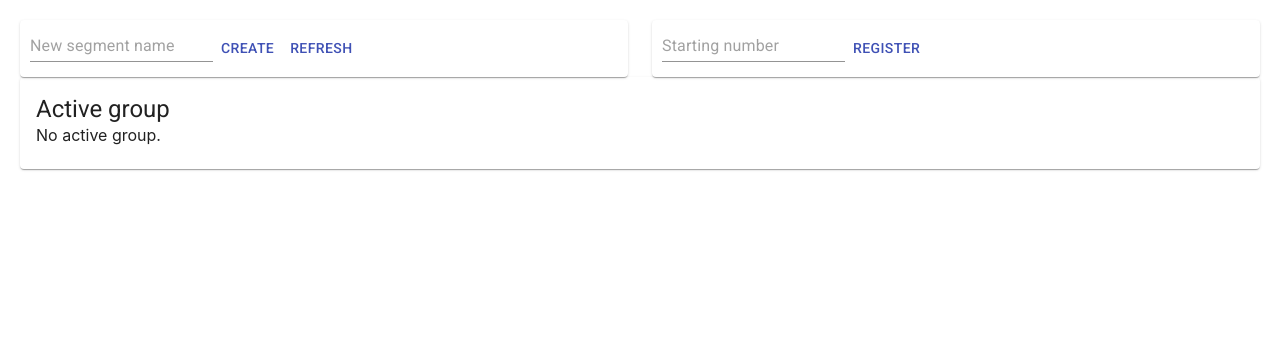
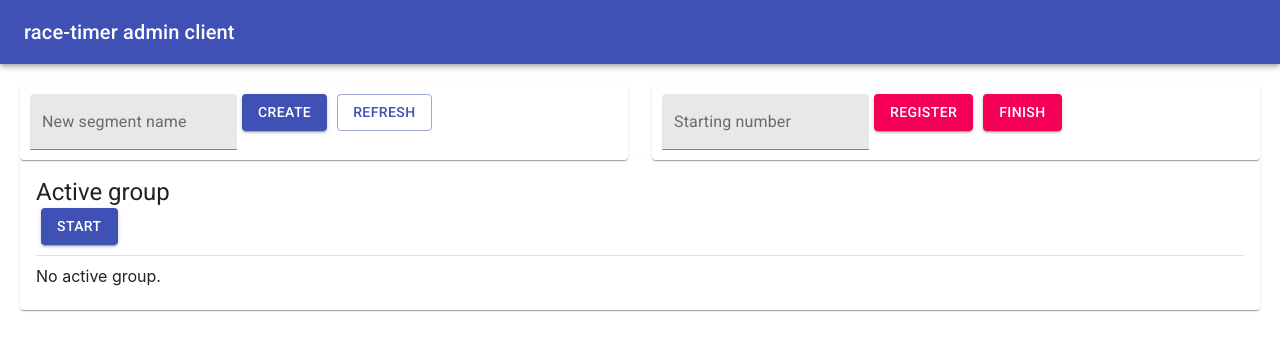
Before and after one commit to dadikovi/race-timer, a React (Create React App) app in the folder client_admin/: page / in a window 1280 px wide. Shown: the top 350 px of the page. Built offline with nearby package versions, Linux system fonts and the light colour scheme; no server answers.

Commit message:
Basic flow works, design is not too bad

```diff
--- a/client_admin/src/ActiveGroup.js
+++ b/client_admin/src/ActiveGroup.js
@@ -1,17 +1,24 @@
-import { Card, Chip, CardContent, Typography } from "@material-ui/core";
+import { Card, Chip, CardContent, Typography, Button, Divider } from "@material-ui/core";
 import FaceIcon from '@material-ui/icons/Face';
 import DoneIcon from '@material-ui/icons/Done';
 import DirectionsRunIcon from '@material-ui/icons/DirectionsRun';
+
+function startActiveGroup() {
+    fetch("http://localhost:8010/groups/active", {
+        method: 'POST',
+        body: JSON.stringify({dummy: 'dummy'})
+    });
+}
 
 export default function ActiveGroup(props) {
     let participants = []
     if (props.participants) {
         for (let partipant of props.participants) {
         let icon = partipant.raceTimeMs > 0 ? <DoneIcon /> : <DirectionsRunIcon />
-        let label = partipant.startNumber + ' '
+        let label = `#${partipant.startNumber}`
 
-        if (participants.raceTimeMs > 0) {
-            label += partipant.raceTimeMs
+        if (partipant.raceTimeMs > 0) {
+            label += ` (${partipant.raceTimeMs / 1000} s)`
         }
         participants.push(<Chip
             icon={icon}
@@ -28,6 +35,8 @@ export default function ActiveGroup(props) {
     return (<Card>
         <CardContent>
             <Typography variant="h5" component="h2">Active group</Typography>
+            <Button variant="contained"  onClick={() => startActiveGroup()} color="primary">Start</Button>
+            <Divider />
             {participants}
             {emptyState}
         </CardContent>
--- a/client_admin/src/App.css
+++ b/client_admin/src/App.css
@@ -1,3 +1,11 @@
-.App {
+.App main {
   padding: 20px;
 }
+
+button {
+  margin: 0px 5px !important;
+}
+
+hr {
+  margin: 10px 0px !important;
+}
--- a/client_admin/src/App.js
+++ b/client_admin/src/App.js
@@ -1,9 +1,17 @@
 import SegmentList from './SegmentList'
 import './App.css';
+import { AppBar, Toolbar, Typography } from "@material-ui/core";
 
 function App() {
   return (
     <div className="App">
+      <AppBar position="static">
+        <Toolbar>
+          <Typography variant="h6">
+            race-timer admin client
+          </Typography>
+        </Toolbar>
+      </AppBar>
       <main>
         <SegmentList></SegmentList>
       </main>
--- a/client_admin/src/CreateSegmentForm.js
+++ b/client_admin/src/CreateSegmentForm.js
@@ -30,11 +30,11 @@ export default class CreateSegmentForm extends React.Component {
   render() {
     return(
       <div>
-        <TextField placeholder='New segment name' onChange={e => this.setState({
+        <TextField variant="filled" label='New segment name' onChange={e => this.setState({
           segmentName: e.target.value
         })} value={this.state.segmentName}></TextField>
-        <Button onClick={() => this.createSegment(this.state.segmentName)} color="primary">Create</Button>
-        <Button onClick={() => this.props.onRefresh()} color="primary">Refresh</Button>
+        <Button variant="contained"  onClick={() => this.createSegment(this.state.segmentName)} color="primary">Create</Button>
+        <Button variant="outlined"  onClick={() => this.props.onRefresh()} color="primary">Refresh</Button>
       </div>
     );
   }
--- a/client_admin/src/ScannerMock.js
+++ b/client_admin/src/ScannerMock.js
@@ -8,13 +8,20 @@ function registerParticipant(startNumber) {
   });
 }
 
+function finishParticipant(startNumber) {
+  fetch(`http://localhost:8010/participants/${parseInt(startNumber)}`, {
+    method: 'POST'
+  });
+}
+
 export default function ScannerMock() {
   const [startingNumber, setStartingNumber] = useState();
 
   return(
     <div>
-      <TextField placeholder='Starting number' onChange={e => setStartingNumber(e.target.value)} value={startingNumber}></TextField>
-      <Button onClick={() => registerParticipant(startingNumber)} color="primary">Register</Button>
+      <TextField variant="filled" label='Starting number' onChange={e => setStartingNumber(e.target.value)} value={startingNumber}></TextField>
+      <Button variant="contained" color="secondary" onClick={() => registerParticipant(startingNumber)}>Register</Button>
+      <Button variant="contained" color="secondary" onClick={() => finishParticipant(startingNumber)}>Finish</Button>
     </div>
   );
 }
--- a/client_admin/src/SegmentCard.js
+++ b/client_admin/src/SegmentCard.js
@@ -20,7 +20,7 @@ export default function SegmentCard(props) {
                 <Typography>{props.segment.name}</Typography>
             </AccordionSummary>
             <AccordionDetails>
-                <Button onClick={() => createGroup(props.segment.id)} color="primary">Start new group</Button>
+                <Button variant="contained"  onClick={() => createGroup(props.segment.id)} color="primary">Create new group</Button>
             </AccordionDetails>
         </Accordion>
     );
```
